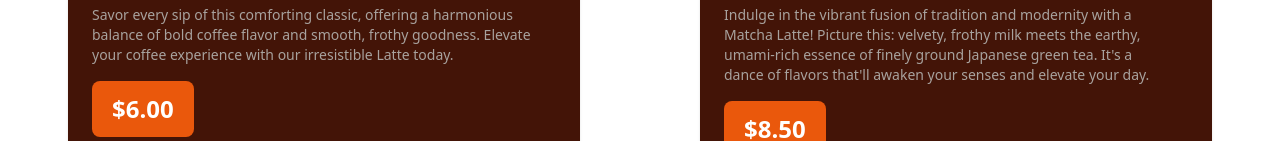
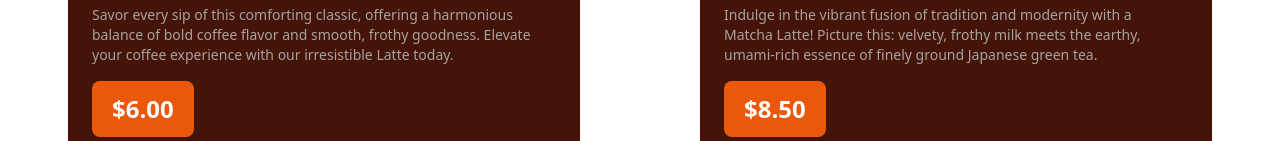
Before and after one commit to jajamiere/Condaraan_V2-HTML-FORMS, a plain HTML site: page index.html in a window 1280 px wide. Shown: the part 1311-1452 px from the top of the page. Drawn offline with nearby package versions, Linux system fonts and the light colour scheme.

Commit message:
matcha-commit

```diff
--- a/index.html
+++ b/index.html
@@ -122,7 +122,7 @@
                 <h1 class="mb-2 text-6xl font-extrabold leading-none text-stone-50">Matcha Latte</h1>
 
                   <p class="mt-2 text-sm text-stone-400 pr-5">
-                    Indulge in the vibrant fusion of tradition and modernity with a Matcha Latte! Picture this: velvety, frothy milk meets the earthy, umami-rich essence of finely ground Japanese green tea. It's a dance of flavors that'll awaken your senses and elevate your day.
+                    Indulge in the vibrant fusion of tradition and modernity with a Matcha Latte! Picture this: velvety, frothy milk meets the earthy, umami-rich essence of finely ground Japanese green tea.
                   </p>
 
                   <a href="#" class="inline-flex items-center mt-4 justify-center px-5 py-3 text-2xl font-bold text-center text-white bg-orange-600 rounded-lg hover:bg-orange-800 ">
```
